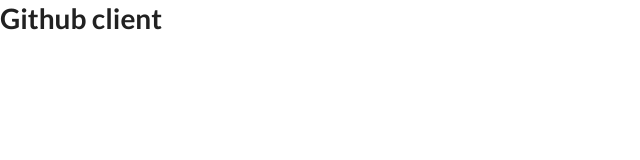
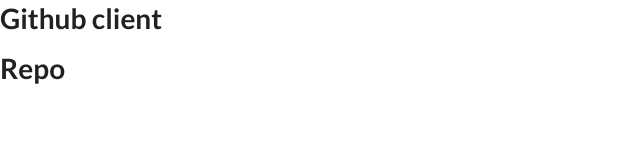
Before and after one commit to Victorteka/Github-issue-tracker, a React (Create React App) app: page / in a window 1280 px wide. Shown: the top 160 px of the page, without its empty margins (0-640 px from the left). Built offline with nearby package versions, Linux system fonts and the light colour scheme.

Commit message:
Create Apollo client

```diff
--- a/src/components/App.js
+++ b/src/components/App.js
@@ -1,9 +1,11 @@
 import React from 'react'
+import RepoList from './repository/RepoList'
 
 function App() {
   return (
     <div>
       <h1>Github client</h1>
+      <RepoList />
     </div>
   );
 }
--- /dev/null
+++ b/src/components/repository/RepoList.js
@@ -0,0 +1,11 @@
+import React from 'react'
+
+function RepoList() {
+    return (
+        <div>
+            <h1>Repo</h1>
+        </div>
+    )
+}
+
+export default RepoList
```
Also changed, not shown: src/utils/client.js (added, +10 -0 lines).
